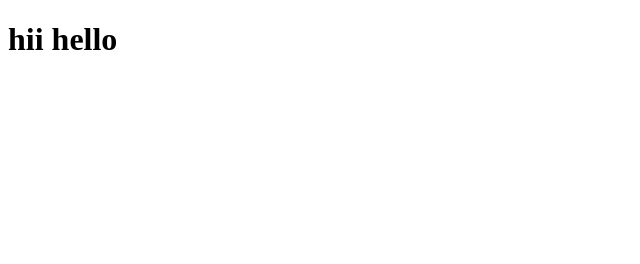
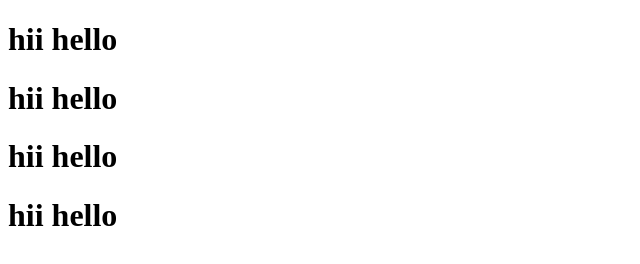
Before and after one commit to JyothsnaReddy-19/gittt_demoo, a plain HTML site: page file.html in a window 1280 px wide. Shown: the whole page, without its empty margins (0-640 px from the left). Drawn offline with Linux system fonts and the light colour scheme.

```diff
--- a/file.html
+++ b/file.html
@@ -7,5 +7,8 @@
 </head>
 <body>
     <h1> hii hello</h1>
+    <h1> hii hello</h1>
+    <h1> hii hello</h1>
+    <h1> hii hello</h1>
 </body>
 </html>
```
